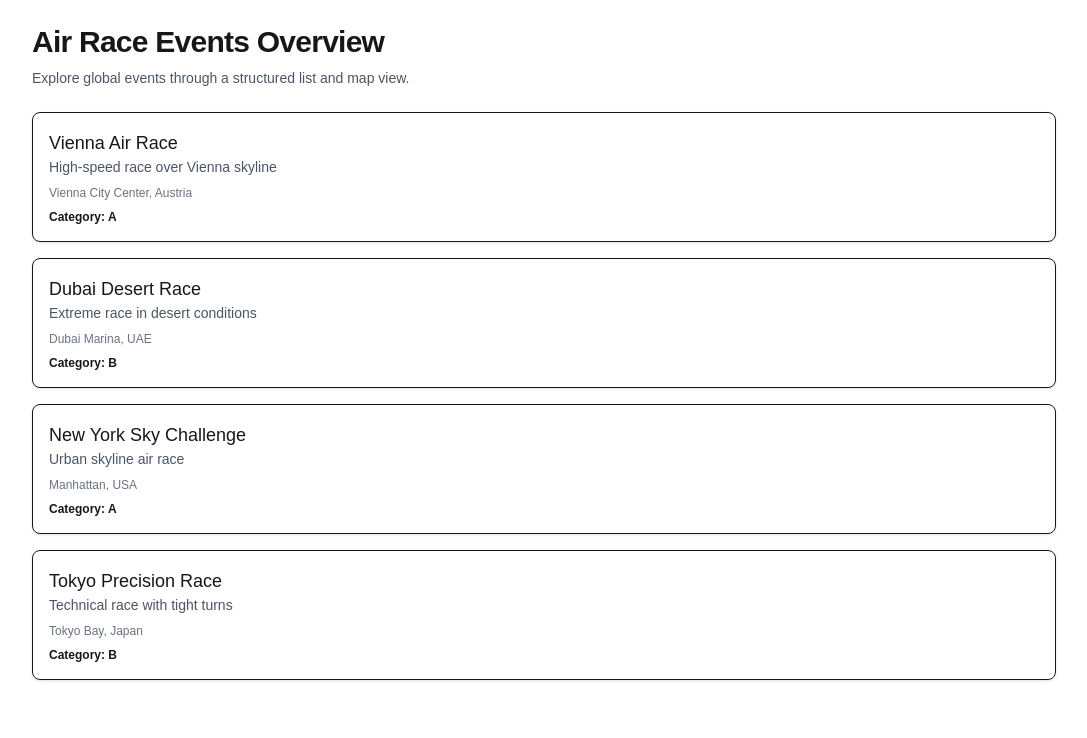
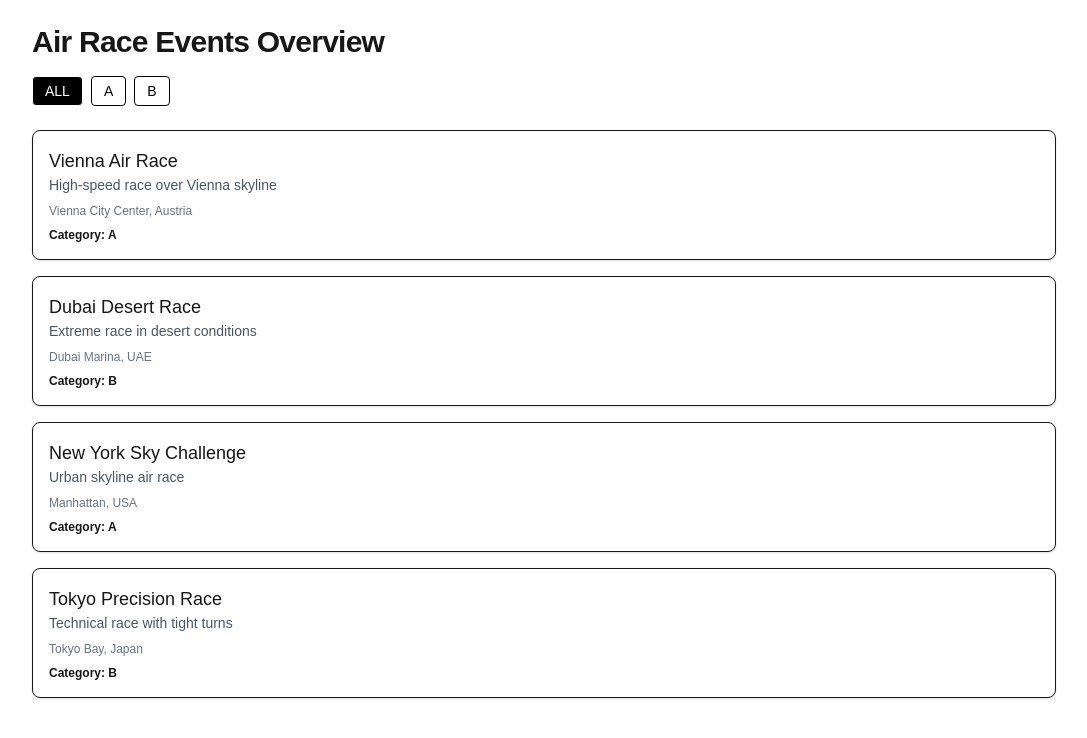
Before and after one commit to shariqalee6/zooom-air-race-demo, a Next.js app: page / in a window 1280 px wide. Shown: the top 738 px of the page, without its empty margins (96-1183 px from the left). Built offline with nearby package versions, Linux system fonts and the light colour scheme.

Commit message:
feat: add category filter with dynamic event list filtering

```diff
--- a/src/app/page.tsx
+++ b/src/app/page.tsx
@@ -1,10 +1,21 @@
 "use client";
 
+import { useState } from "react";
 import { useEvents } from "../hooks/useEvents";
 import { EventList } from "../components/EventList";
+import { CategoryFilter } from "../components/CategoryFilter";
+
+type Category = "ALL" | "A" | "B";
 
 export default function Home() {
   const { events, loading, error } = useEvents();
+
+  const [activeCategory, setActiveCategory] = useState<Category>("ALL");
+
+  const filteredEvents =
+    activeCategory === "ALL"
+      ? events
+      : events.filter((e) => e.category === activeCategory);
 
   return (
     <main className="min-h-screen p-6">
@@ -12,9 +23,13 @@ export default function Home() {
         <h1 className="text-3xl font-semibold tracking-tight">
           Air Race Events Overview
         </h1>
-        <p className="mt-2 text-sm text-gray-600">
-          Explore global events through a structured list and map view.
-        </p>
+
+        <div className="mt-4">
+          <CategoryFilter
+            activeCategory={activeCategory}
+            onChange={setActiveCategory}
+          />
+        </div>
 
         <div className="mt-6">
           {loading && (
@@ -23,7 +38,7 @@ export default function Home() {
 
           {error && <p className="text-sm text-red-600">{error}</p>}
 
-          {!loading && !error && <EventList events={events} />}
+          {!loading && !error && <EventList events={filteredEvents} />}
         </div>
       </section>
     </main>
--- /dev/null
+++ b/src/components/CategoryFilter.tsx
@@ -0,0 +1,28 @@
+type Category = "ALL" | "A" | "B";
+
+type Props = {
+  activeCategory: Category;
+  onChange: (category: Category) => void;
+};
+
+export function CategoryFilter({ activeCategory, onChange }: Props) {
+  const categories: Category[] = ["ALL", "A", "B"];
+
+  return (
+    <div className="flex gap-2">
+      {categories.map((cat) => (
+        <button
+          key={cat}
+          onClick={() => onChange(cat)}
+          className={`px-3 py-1 rounded border text-sm ${
+            activeCategory === cat
+              ? "bg-black text-white"
+              : "bg-white text-black"
+          }`}
+        >
+          {cat}
+        </button>
+      ))}
+    </div>
+  );
+}
```
